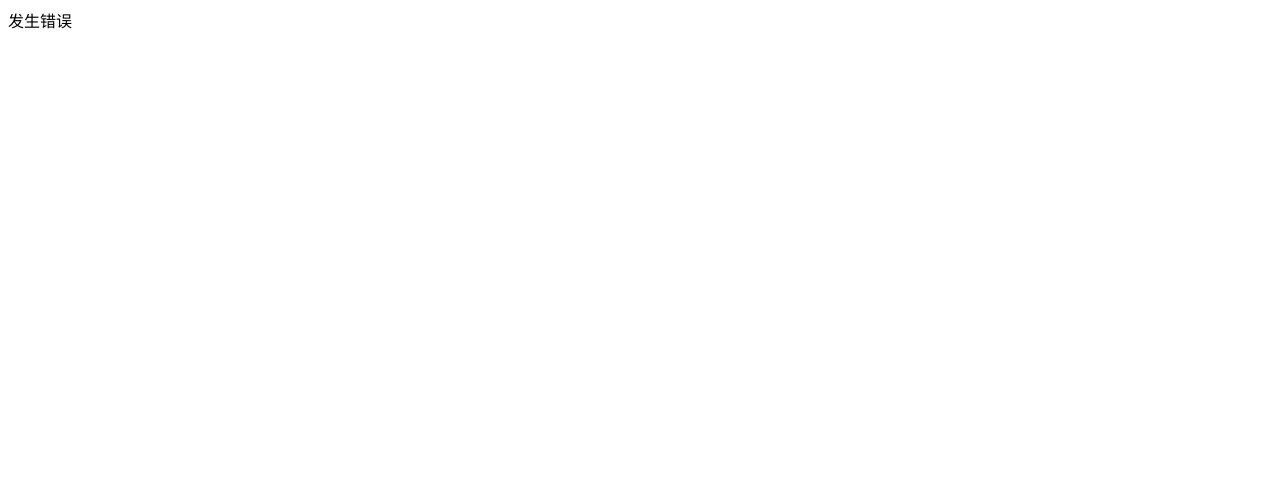
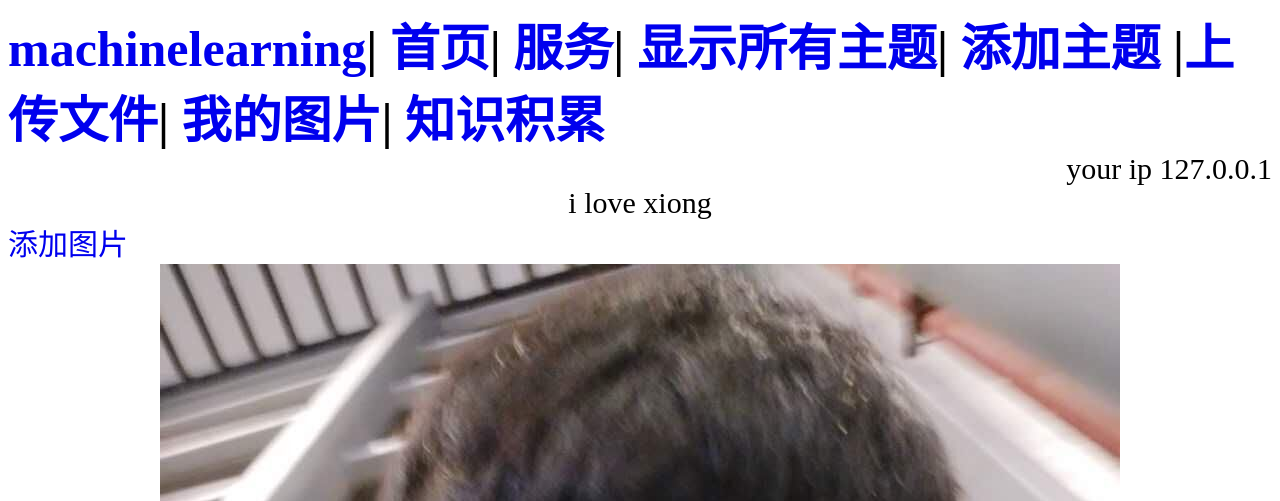
Before and after one commit to HSATAN/django, a Django app: page /picture in a window 1280 px wide. Before the commit the part shown is almost empty. Shown: the top 501 px of the page. Before the commit the page ends 29 px from the top, so only its background shows below. Run offline with Django 3.2, Linux system fonts and the light colour scheme.

Commit message:
fix weixin

```diff
--- a/django-web/machinelearning/templates/machinelearning/base.html
+++ b/django-web/machinelearning/templates/machinelearning/base.html
@@ -14,6 +14,7 @@ a:hover{
     <a href="/topics">显示所有主题</a>|
     <a href="/new_topic">添加主题</a>
     |<a href="/upload/">上传文件</a>|
+    <a href="/upload/">我的图片</a>|
 <a href="/learn">知识积累</a>
     </strong>
 </nav>
--- a/django-web/machinelearning/views.py
+++ b/django-web/machinelearning/views.py
@@ -170,7 +170,7 @@ def picture(request):
         mongoclient.close()
         return render(request, 'machinelearning/picture.html', content)
     except:
-        return HttpResponse('发生错误')
+        return render(request, 'machinelearning/picture.html')
 #@login_required
 def service(request):
 
```
Also changed, not shown: django-web/machinelearning/templates/machinelearning/picture.html (renamed from django-web/machinelearning/templates/picture.html).
